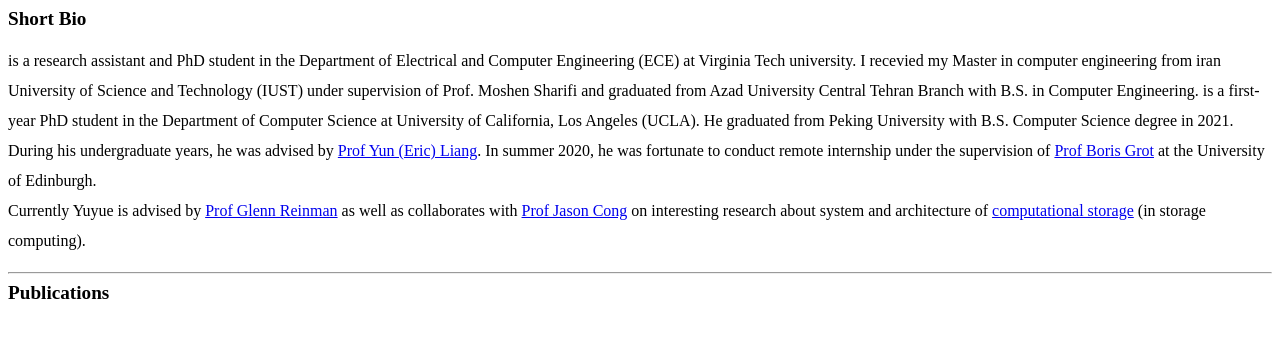
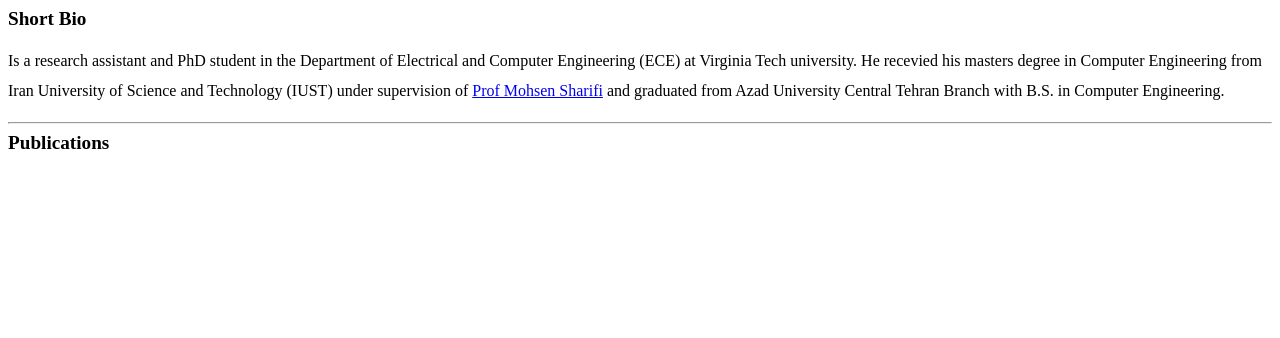
Before and after one commit to hamidhadian/hamidhadian.github.io, a plain HTML site: page index.html in a window 1280 px wide. Shown: the part 278-616 px from the top of the page. Drawn offline with Linux system fonts and the light colour scheme.

Commit message:
Update index.html

```diff
--- a/index.html
+++ b/index.html
@@ -24,10 +24,8 @@
 <b><big>Short Bio</big></b>
 
 <p style="line-height:30px">
-is a research assistant and PhD student in the Department of Electrical and Computer Engineering (ECE) at Virginia Tech university. I recevied my Master in computer engineering from iran University of Science and Technology (IUST) under supervision of Prof. Moshen Sharifi and graduated from Azad University Central Tehran Branch with B.S. in Computer Engineering.
+Is a research assistant and PhD student in the Department of Electrical and Computer Engineering (ECE) at Virginia Tech university. He recevied his masters degree in Computer Engineering from Iran University of Science and Technology (IUST) under supervision of <a href="http://webpages.iust.ac.ir/msharifi/">Prof Mohsen Sharifi</a> and graduated from Azad University Central Tehran Branch with B.S. in Computer Engineering.
 
-is a first-year PhD student in the Department of Computer Science at University of California, Los Angeles (UCLA). He graduated from Peking University with B.S. Computer Science degree in 2021. During his undergraduate years, he was advised by <a href="https://ericlyun.github.io/">Prof Yun (Eric) Liang</a>. In summer 2020, he was fortunate to conduct remote internship under the supervision of <a href="https://homepages.inf.ed.ac.uk/bgrot/">Prof Boris Grot</a> at the University of Edinburgh.<br>
-Currently Yuyue is advised by <a href="http://web.cs.ucla.edu/~reinman/">Prof Glenn Reinman</a> as well as collaborates with <a href="https://vast.cs.ucla.edu/people/faculty/jason-cong">Prof Jason Cong</a> on interesting research about system and architecture of <a href="https://www.snia.org/education/what-is-computational-storage">computational storage</a> (in storage computing).
 <br>
 </p>
 
```
